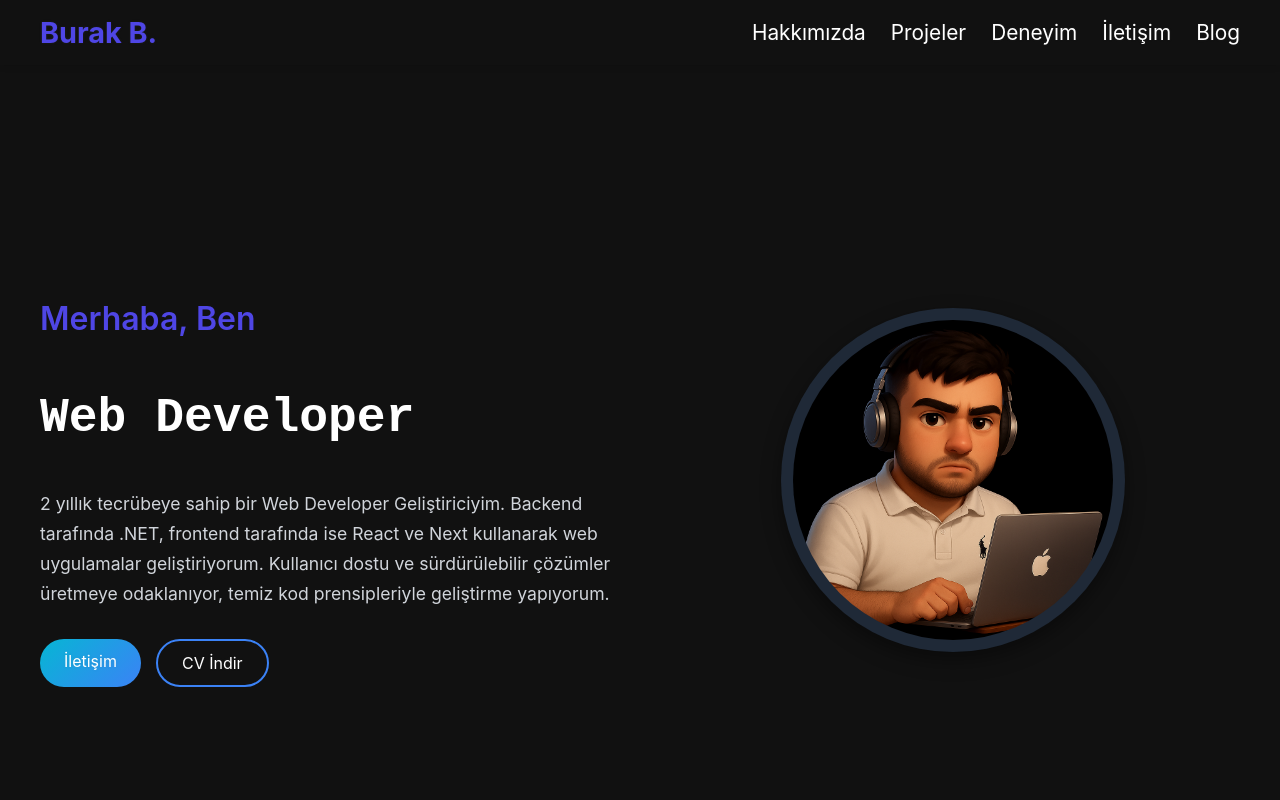
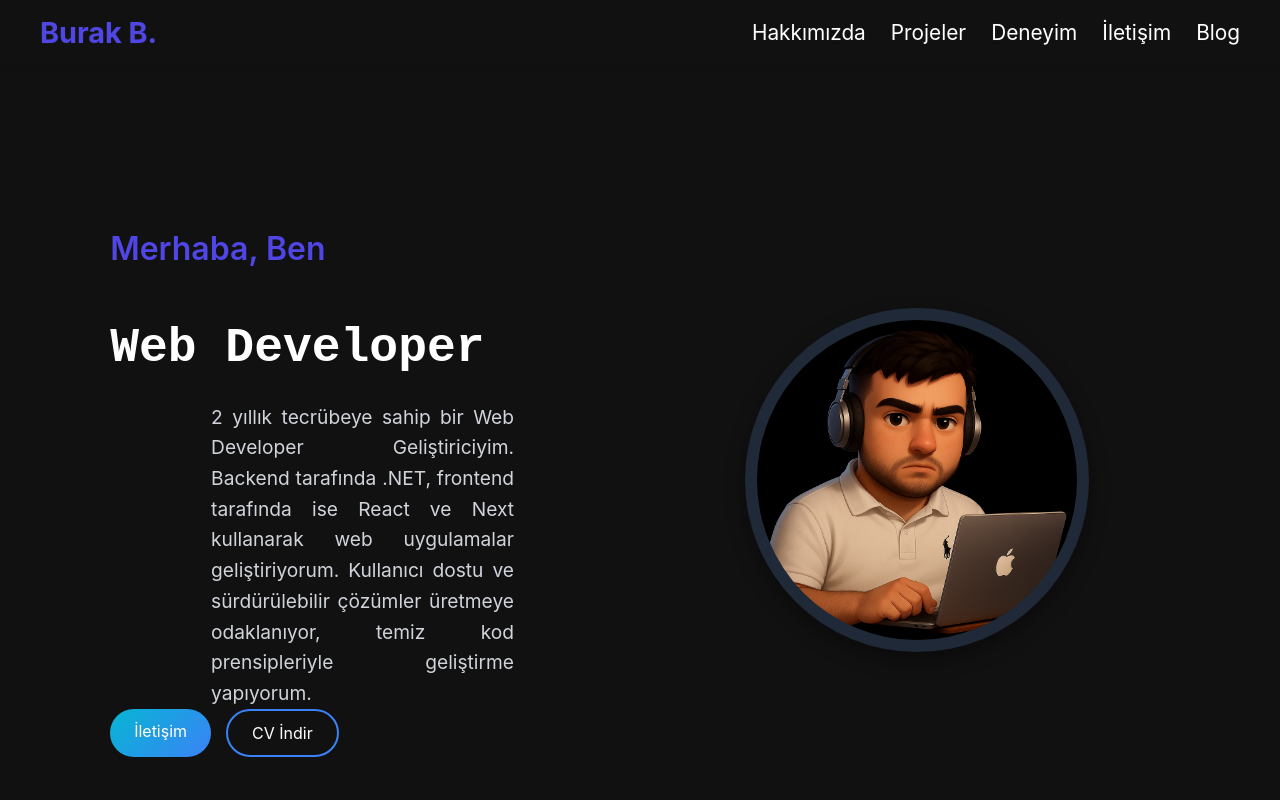
Before and after one commit to Burakbulut34/BurakBlog, a React (Create React App) app: page / in a window 1280 px wide. Shown: the top 800 px of the page. Built offline with nearby package versions, Linux system fonts and the light colour scheme.

Commit message:
Düzeltme

```diff
--- a/src/styles/blog.css
+++ b/src/styles/blog.css
@@ -48,12 +48,20 @@
 }
 
 .blog-text .description {
-  font-size: 1.1rem;
-  line-height: 1.7;
-  margin-bottom: 30px;
+  display: block;
+  text-align: justify;
+  word-break: break-word;
+  overflow-wrap: anywhere;
+  margin: 0 auto; /* ortalamak için */
+
+  /* responsive ölçüler */
+  width: 100%;
+  max-width: 100%;
+  font-size: clamp(0.95rem, 1vw + 0.5rem, 1.2rem);
+  line-height: 1.6;
   color: #d1d5db;
-  min-height: 4.5rem; /* sabit alan verildi */
 }
+
 
 
 .blog-text p {
@@ -115,7 +123,7 @@
 }
 
 /* Küçük telefonlar için (max 480px) */
-@media (max-width: 480px) {
+@media (max-width: 700px) {
   .blog-container {
     flex-direction: column;   /* Görsel yukarıda, yazı aşağıda */
     justify-content: center;
@@ -143,7 +151,20 @@
     max-width: 90%;
     margin-bottom: 20px;
   }
-  .blog-text .description{
-    text-align: center;
+}
+
+/* tablet ve üstü ekranlarda */
+@media (min-width: 768px) {
+  .blog-text .description {
+    width: 80%;
+    max-width: 60ch; /* satır uzunluğu göz yormasın */
   }
 }
+
+/* büyük ekranlarda */
+@media (min-width: 1200px) {
+  .blog-text .description {
+    width: 60%;
+    max-width: 55ch;
+  }
+}
```
